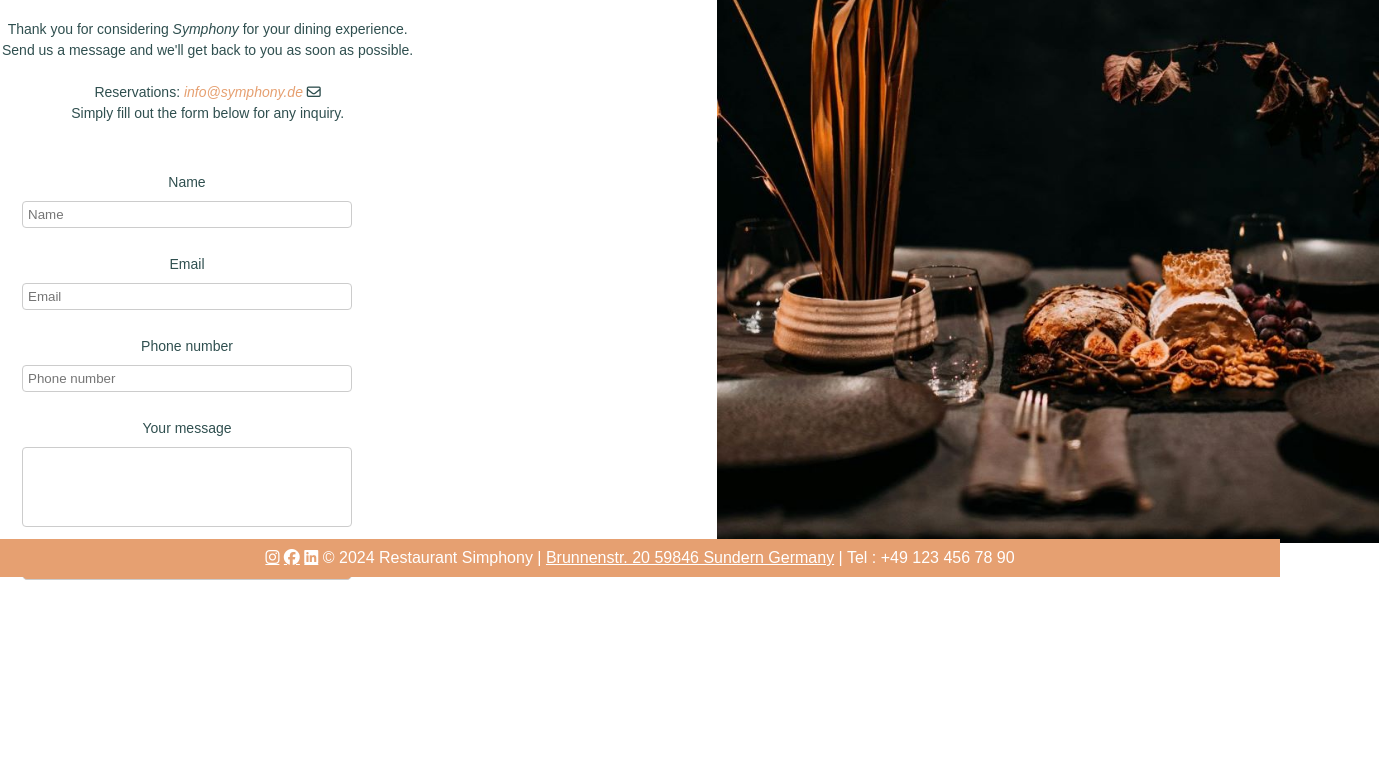
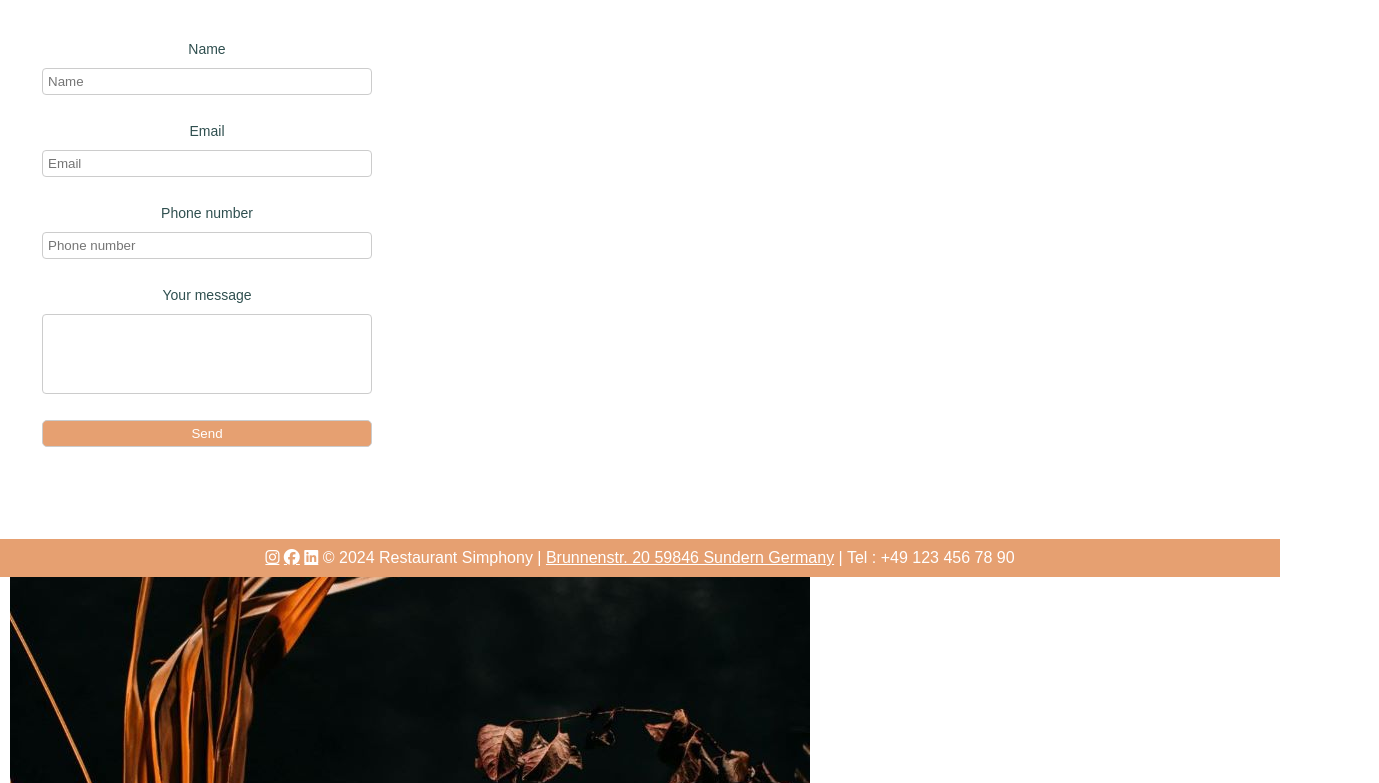
Before and after one commit to Lin2907/Symphony, a plain HTML site: page contact.html in a window 1280 px wide. Shown: the part 223-1006 px from the top of the page, 1379 px wide, since content can reach past the window. Before the commit the page ends 857 px from the top, so only its background shows below. Drawn offline with Linux system fonts and the light colour scheme.

Commit message:
adjusted container style

```diff
--- a/assets/css/style4.css
+++ b/assets/css/style4.css
@@ -5,8 +5,7 @@ body {
   font-family: 'Poppins', sans-serif;
   background-color: white;
   overflow-x: hidden;
-
-}
+  }
 
 .dancing-script-letter {
   font-family: "Dancing Script", cursive;
@@ -41,11 +40,14 @@ h1 span {
       opacity: 1;
   }
 }
- /* Column flex container */
-  .container { display: flex;
-      flex-direction:column;
-      align-items:flex-start;
-    }
+ /* Container */
+
+ .container { max-width: 100%;
+  display: flex;
+  flex-wrap: wrap;
+  justify-content: space-between;
+  margin: 20px; }
+
 
     /*Column style */
     .column {
@@ -84,7 +86,6 @@ h1 span {
       color: white;
       cursor: pointer;
       border-radius: 5px;
-
       }
 
 p {
@@ -95,18 +96,6 @@ p {
   font-size: 14px;
  text-align:center;
  color: darkslategray;
-}
-
-.contact-image {
-   max-width: 100%;
-   height:80%;
-
-
-}
-
-img { position:absolute;
-  top:12%;
-  left: 56%;
 }
 
 nav {
```
